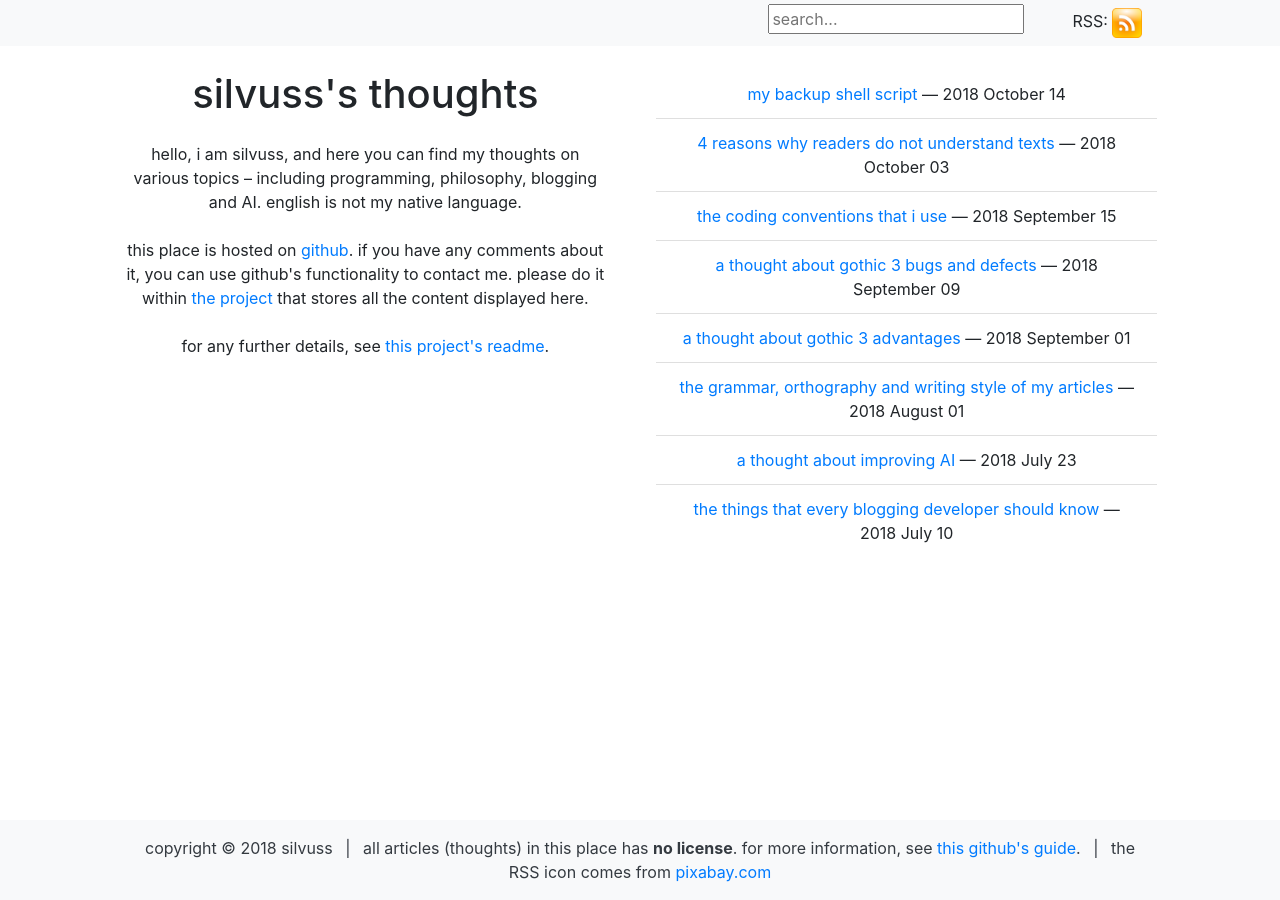
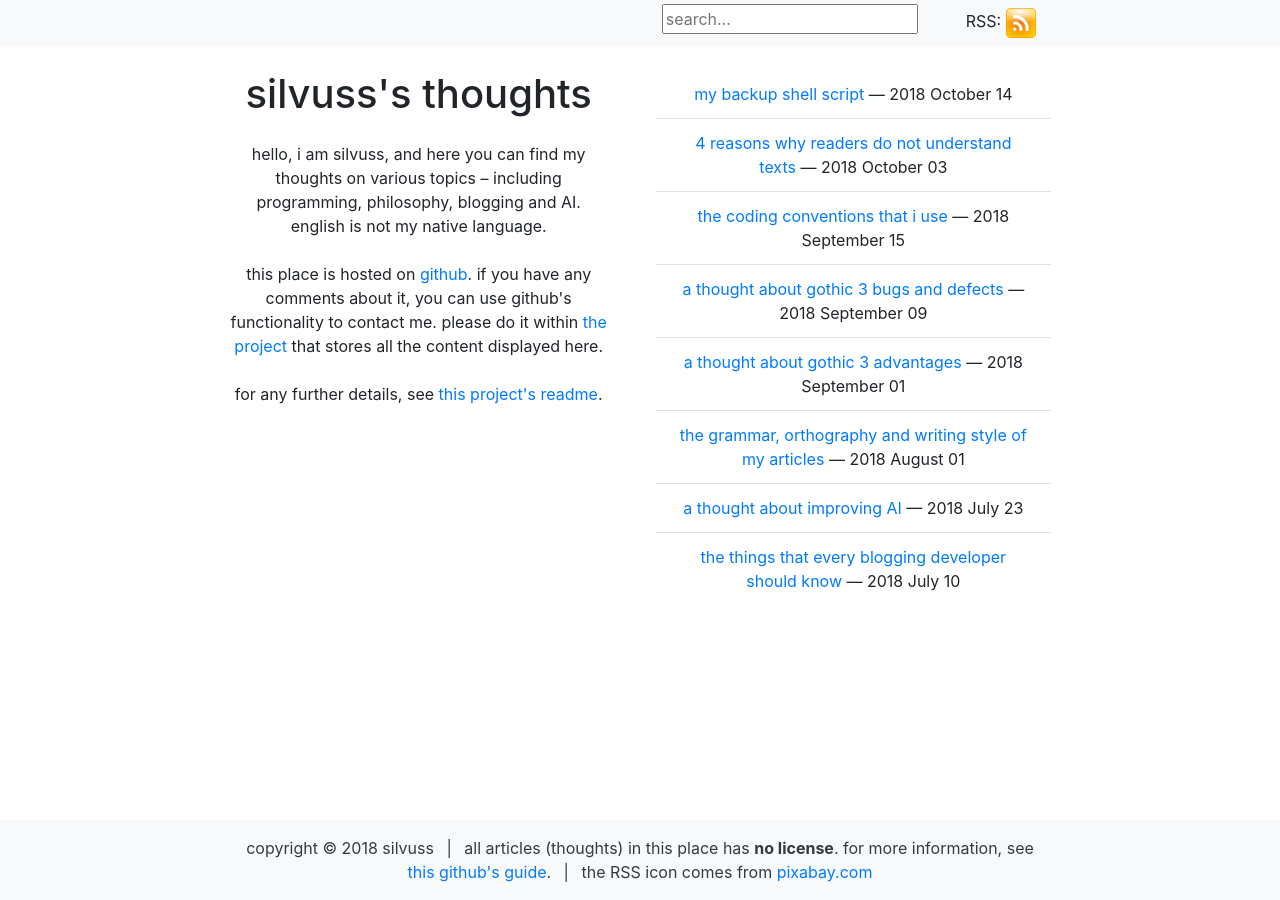
Before and after one commit to DevSilv/DevSilv.github.io, a Jekyll site: the page built from index.html, in a window 1280 px wide. Built offline with Jekyll 4.4.1, drawn with Linux system fonts in a browser that asks for light colours.

Commit message:
change layout to narrower and make highlighted code wrap

```diff
--- a/_includes/header.html
+++ b/_includes/header.html
@@ -1,5 +1,5 @@
 <header class="row bg-light sticky-top justify-content-sm-center">
-    <div class="col-sm-10">
+    <div class="col-sm-8">
         <div class="d-flex justify-content-between flex-wrap align-items-center">
             <div class="mt-1 mb-1 ml-2 mr-2">
                 {% if include.wide == "true" %}
--- a/_layouts/default.html
+++ b/_layouts/default.html
@@ -9,6 +9,7 @@
     <meta charset="{{ site.meta-charset }}">
     <meta name="author" content="{{ site.author }}">
     <meta name="description" content="{{ site.meta-description }}">
+    <meta name="viewport" content="width=device-width, initial-scale=1.0">
     <link rel="stylesheet"
         href="https://stackpath.bootstrapcdn.com/bootstrap/4.1.3/css/bootstrap.min.css"
         integrity="sha384-MCw98/SFnGE8fJT3GXwEOngsV7Zt27NXFoaoApmYm81iuXoPkFOJwJ8ERdknLPMO"
@@ -23,13 +24,18 @@
         <title>{{ site.title }}</title>
         {% endif %}
     {% endif %}
+    <style>
+        pre code {
+            white-space: pre-wrap;
+        }
+    </style>
 </head>
 
 <body>
     <div class="container-fluid" style="height: 100vh; display: grid; grid-template-rows: auto 1fr auto;">
         {{ content }}
         <footer class="row text-dark bg-light p-3 text-center justify-content-sm-center">
-            <div class="col-sm-10">
+            <div class="col-sm-8">
                 <span class="mr-2">copyright &copy; 2018 silvuss</span> | <span class="ml-2 mr-2">all articles (thoughts) in this place has <strong>no license</strong>. for more information, see <a href="https://choosealicense.com/no-permission/">this github's guide</a>.</span> | <span class="ml-2">the RSS icon comes from <a href="https://pixabay.com/en/rss-feed-icon-atom-feed-button-2027180/">pixabay.com</a></span>
             </div>
         </footer>
--- a/_layouts/post.html
+++ b/_layouts/post.html
@@ -3,7 +3,7 @@ layout: page
 postcss: "/css/post.css"
 ---
 
-<article class="col-sm-10">
+<article class="col-sm-8">
     <ul class="d-flex justify-content-center list-unstyled">
         {% if page.tags %}
             {% for tag in page.tags %}
--- a/_layouts/tag.html
+++ b/_layouts/tag.html
@@ -2,7 +2,7 @@
 layout: page
 ---
 
-<article class="col-sm-10">
+<article class="col-sm-8">
     <h1 class="text-center mb-4">
         {{ page.title }} <span class="bg-light pt-1 pb-1 pl-2 pr-2 border border-primary">{{ page.tag }}</span>
     </h1>
--- a/index.html
+++ b/index.html
@@ -4,7 +4,7 @@ layout: default
 
 {% include header.html wide="false" %}
 <main class="row mt-2 justify-content-sm-center">
-    <section class="col-sm-5 text-center p-3">
+    <section class="col-sm-4 text-center p-3">
         <div class="pr-sm-3">
             <h1 class="mb-4">{{ site.title }}</h1>
             <p class="mb-4">{{ site.description }}</p>
@@ -12,7 +12,7 @@ layout: default
             <p class="mt-4">for any further details, see <a href="https://github.com/silvuss/silvuss.github.io/blob/master/README.md">this project's readme</a>.</p>
         </div>
     </section>
-    <section class="col-sm-5 text-center p-3">
+    <section class="col-sm-4 text-center p-3">
         <ul class="list-group list-group-flush">
             {% for post in site.posts %}
             <li class="list-group-item">
```
